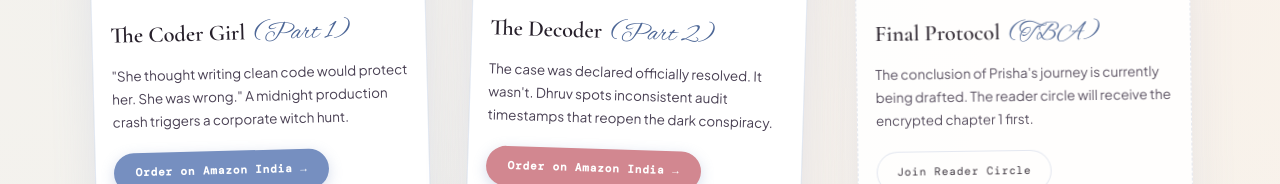
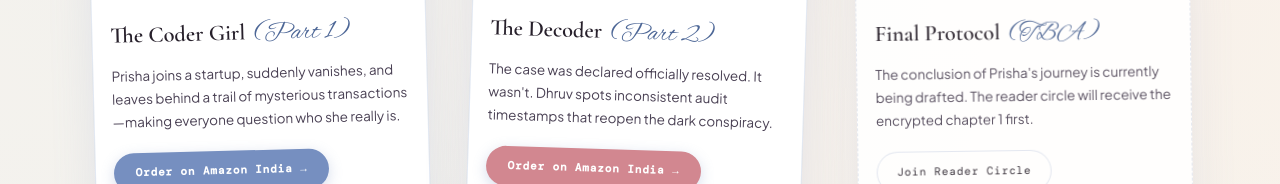
Before and after one commit to Yatish22/vinky-k.github.io, a plain HTML site: page index.html in a window 1280 px wide. Shown: the part 2160-2344 px from the top of the page. Drawn offline with nearby package versions, Linux system fonts and the light colour scheme; animation ran at ten frames a second.

Commit message:
Update index.html

```diff
--- a/index.html
+++ b/index.html
@@ -1998,7 +1998,7 @@ footer {
       </div>
       <div class="polaroid-handwritten-title">The Coder Girl <span>(Part 1)</span></div>
       <p class="polaroid-handwritten-notes">
-        "She thought writing clean code would protect her. She was wrong." A midnight production crash triggers a corporate witch hunt.
+       Prisha joins a startup, suddenly vanishes, and leaves behind a trail of mysterious transactions—making everyone question who she really is.
       </p>
       <div class="polaroid-purchase-actions">
         <a href="https://www.amazon.in/Coder-Girl-Vinky/dp/B0FJK427TR" target="_blank" rel="noopener noreferrer" class="btn-polaroid-primary">
```
